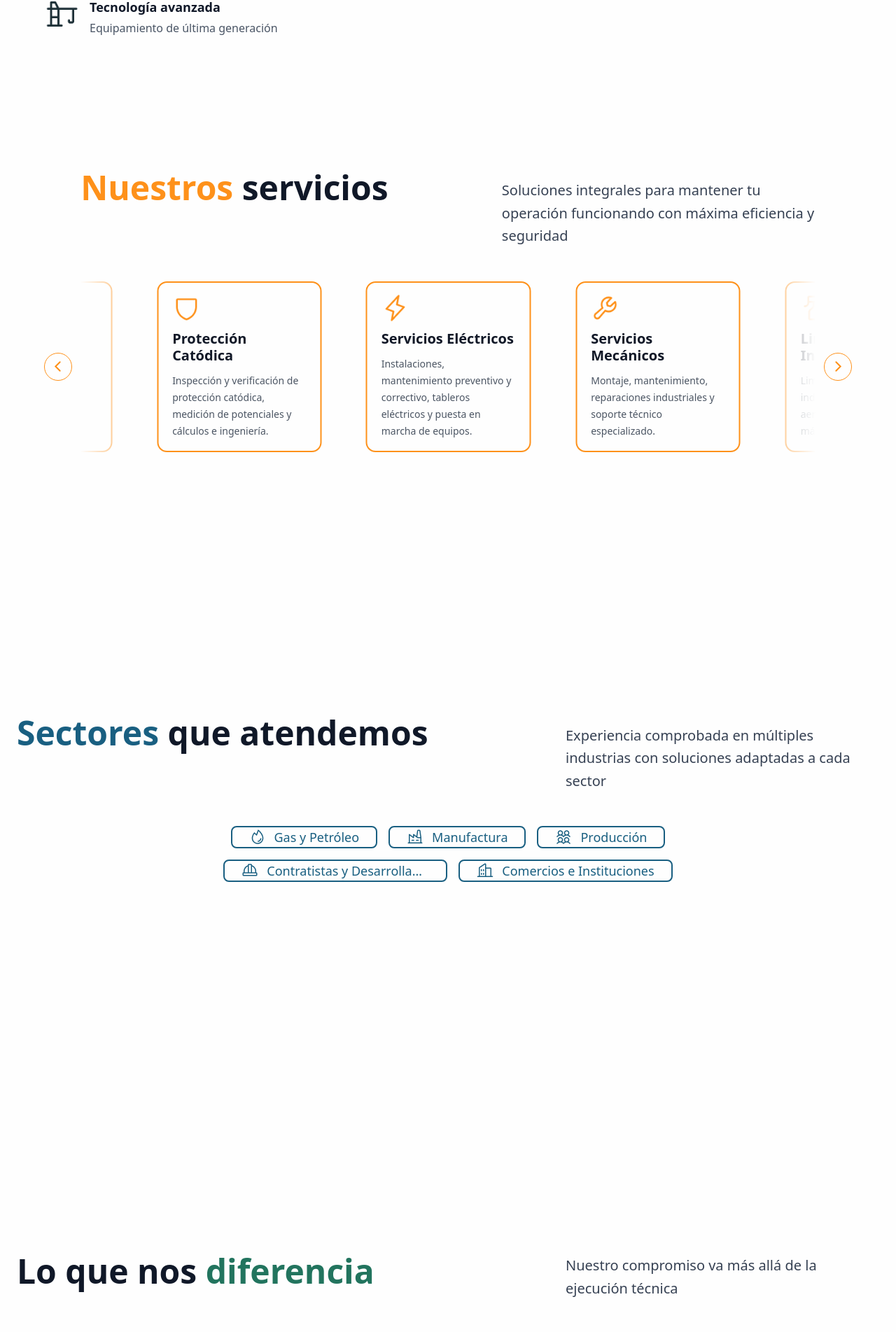
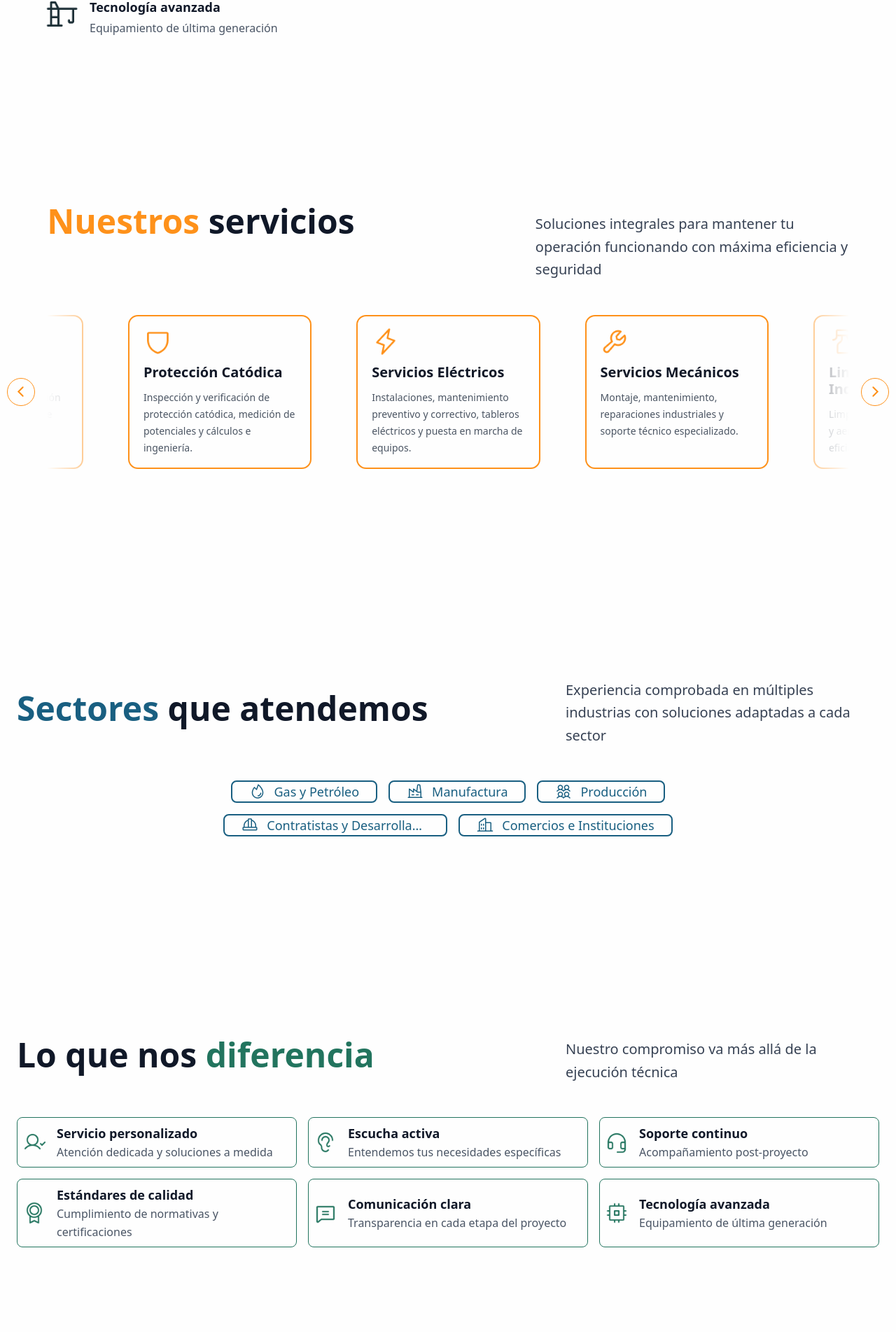
Before and after one commit to synerarg/myl, a Next.js app: page / in a window 1280 px wide. Shown: the part 1362-3265 px from the top of the page at 70% size. Built offline with nearby package versions, Linux system fonts and the light colour scheme.

Commit message:
Update section padding and text alignment across multiple components for improved visual consistency and responsiveness.

```diff
--- a/components/Contact.tsx
+++ b/components/Contact.tsx
@@ -2,7 +2,7 @@ import Link from "next/link"
 
 export function Contact() {
   return (
-    <section id="contact" className="bg-white py-16 min-h-screen flex items-center justify-center scroll-mt-20">
+    <section id="contact" className="bg-white py-36 flex items-center justify-center scroll-mt-20">
       <div className="mx-auto max-w-7xl px-6 text-center">
         <h2 className="mb-4 text-5xl font-bold text-black">Contanos tu proyecto</h2>
         <p className="mx-auto mb-8 max-w-2xl text-lg text-gray">
--- a/components/Differentiators.tsx
+++ b/components/Differentiators.tsx
@@ -35,14 +35,14 @@ export function Differentiators() {
   ]
 
   return (
-    <section id="differentiators" className="bg-white py-16 md:py-24 min-h-screen flex items-center justify-center scroll-mt-20">
+    <section id="differentiators" className="bg-white py-36 flex items-center justify-center scroll-mt-20">
       <div className="mx-auto max-w-7xl px-6">
         <div className="flex flex-col md:flex-row md:items-start md:justify-between gap-8 mb-12">
-          <h2 className="text-5xl font-bold text-gray-900">
+          <h2 className="text-5xl font-bold text-gray-900 text-center md:text-left">
             Lo que nos <span className="text-green">diferencia</span>
           </h2>
 
-          <p className="text-gray-700 text-xl max-w-md leading-relaxed">
+          <p className="text-gray-700 text-xl max-w-md leading-relaxed text-center md:text-left">
             Nuestro compromiso va más allá de la ejecución técnica
           </p>
         </div>
--- a/components/OurProcess.tsx
+++ b/components/OurProcess.tsx
@@ -29,7 +29,7 @@ export function OurProcess() {
   ]
 
   return (
-    <section id="our-process" className="bg-darkBlue py-16 md:py-24 min-h-screen scroll-mt-20 flex items-center justify-center" >
+    <section id="our-process" className="bg-darkBlue py-36 flex items-center justify-center scroll-mt-20" >
       <div className="mx-auto max-w-7xl px-6">
         <div className="text-center mb-16">
           <h2 className="text-5xl font-bold text-white mb-4">Nuestro proceso</h2>
--- a/components/Sectors.tsx
+++ b/components/Sectors.tsx
@@ -20,15 +20,15 @@ export function Sectors() {
   return (
     <section
       id="sectors"
-      className="bg-white py-16 md:py-24 min-h-screen flex items-center justify-center mx-auto max-w-7xl px-6 scroll-mt-20"
+      className="bg-white py-36 flex items-center justify-center mx-auto max-w-7xl px-6 scroll-mt-20 "
     >
-      <div className="w-full flex flex-col items-center justify-between">
-        <div className="w-full flex flex-col md:flex-row md:items-start md:justify-between items-center justify-center gap-8 mb-12">
-          <h2 className="text-5xl font-bold text-gray-900">
+      <div className="w-full flex flex-col items-center justify-center md:justify-between">
+        <div className="w-full flex flex-col md:flex-row  md:justify-between items-center justify-center gap-8 mb-12">
+          <h2 className="text-5xl font-bold text-gray-900 text-center md:text-left">
             <span className="text-blue">Sectores</span> que atendemos
           </h2>
 
-          <p className="text-gray-700 text-xl max-w-md leading-relaxed mt-3">
+          <p className="text-gray-700 text-xl max-w-md leading-relaxed mt-3 text-center md:text-left">
             Experiencia comprobada en múltiples industrias con soluciones adaptadas a cada sector
           </p>
         </div>
--- a/components/Services.tsx
+++ b/components/Services.tsx
@@ -62,8 +62,8 @@ export default function Services() {
   const scrollNext = useCallback(() => emblaApi?.scrollNext(), [emblaApi]);
 
   return (
-    <section className="w-full bg-white py-16 sm:py-20 lg:py-24">
-      <div className="w-[98%] lg:w-[95%] xl:w-[92%] 2xl:w-[85%] mx-auto px-4 sm:px-6 md:px-10 lg:px-12 xl:px-16">
+    <section className="w-full bg-white py-36 max-w-7xl mx-auto">
+      <div className="w-[98%] lg:w-[95%] xl:w-[92%] 2xl:w-[85%] mx-auto px-4  ">
       <div className="w-full flex flex-col md:flex-row md:items-start md:justify-between items-center justify-center gap-8 mb-12">
           <h2 className="text-5xl font-bold text-gray-900">
             <span className="text-orange">Nuestros</span> servicios
--- a/components/Strategy.tsx
+++ b/components/Strategy.tsx
@@ -5,7 +5,7 @@ export function Strategy() {
     <section id="strategy" className="bg-white relative overflow-hidden">
       <div className="relative flex">
         <div className="w-full lg:w-1/2 relative z-10">
-          <div className="pl-[10%] pr-5 py-16 md:py-24">
+          <div className="2xl:pl-[40%] lg:pl-[10%] px-10 pr-5 py-16 md:py-24">
             <h2 className="text-5xl font-bold text-gray-900 mb-6">
               Tu aliado estratégico
               <br />
```
